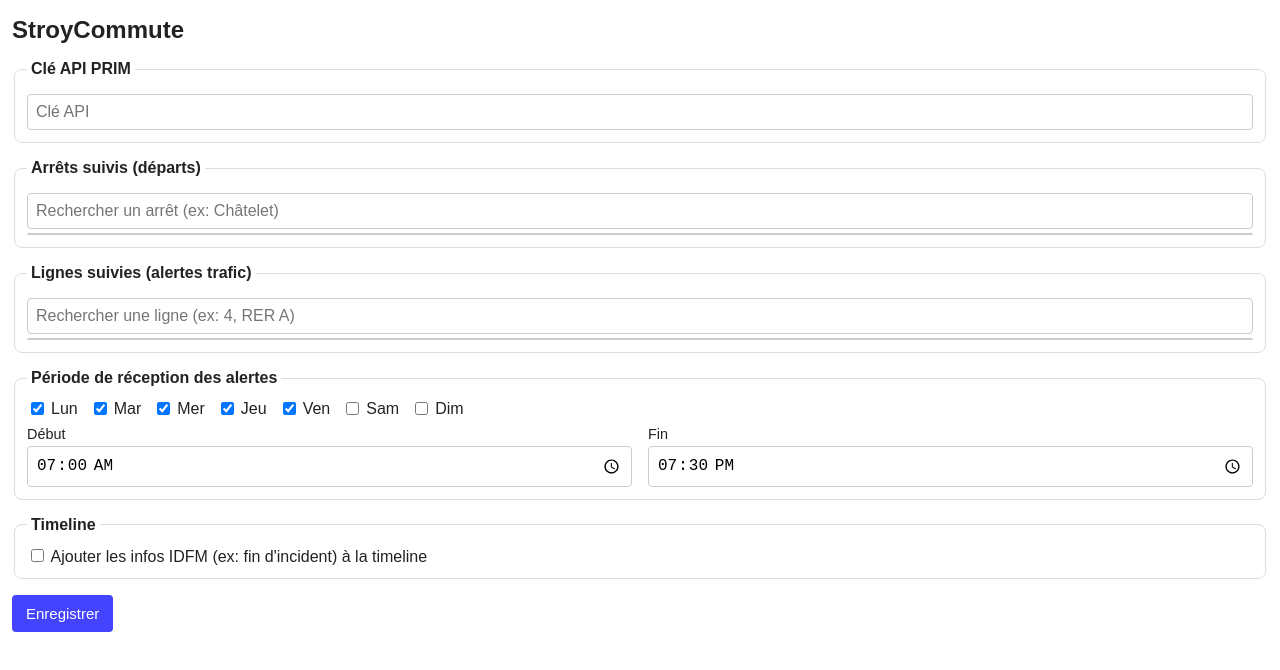
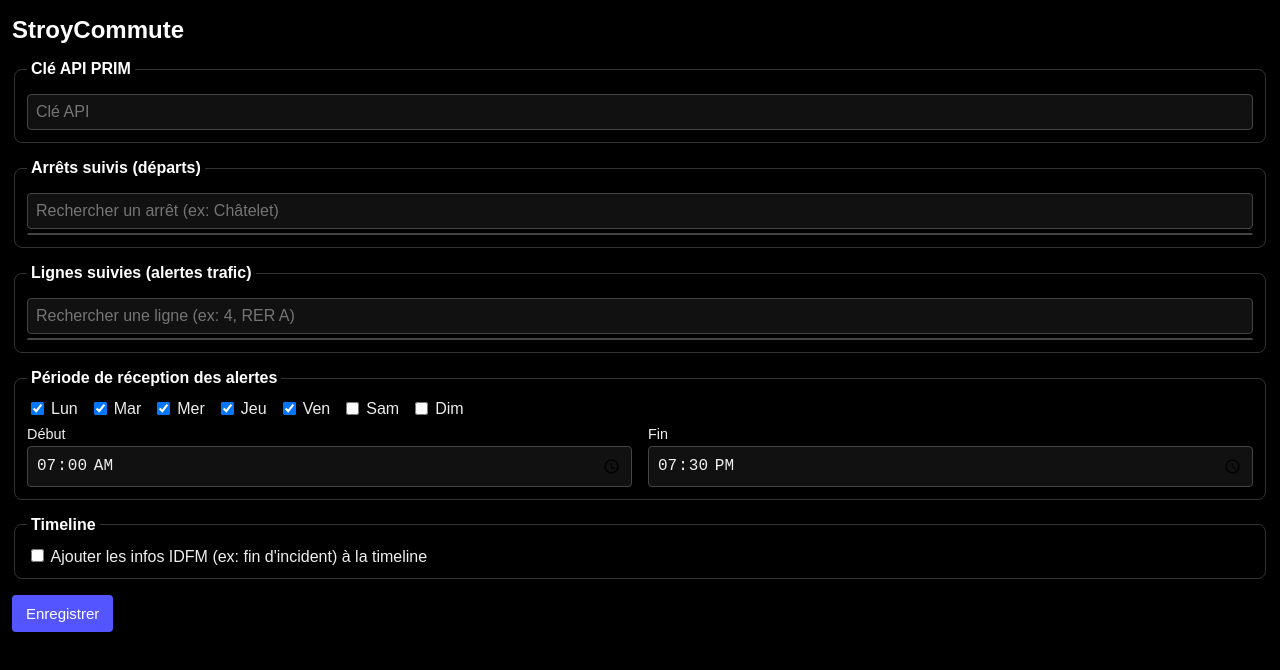
Before and after one commit to DestroyCom/StroyCommute, a website: page config/index.html in a window 1280 px wide. Drawn offline with Linux system fonts and the light colour scheme.

Commit message:
Config page: dark theme (black background, light text/inputs/borders)

```diff
--- a/config/index.html
+++ b/config/index.html
@@ -6,25 +6,26 @@
 <title>StroyCommute Settings</title>
 <style>
   * { box-sizing: border-box; }
-  body { font-family: sans-serif; margin: 0; padding: 12px; font-size: 16px; color: #222; }
-  h2 { margin: 4px 0 16px; }
-  fieldset { border: 1px solid #ddd; border-radius: 8px; margin-bottom: 16px; padding: 12px; }
-  legend { font-weight: bold; padding: 0 4px; }
-  input[type="text"], input[type="time"] { width: 100%; font-size: 16px; padding: 8px; border: 1px solid #ccc; border-radius: 4px; margin-top: 4px; }
-  button { font-size: 15px; padding: 10px 14px; border: none; border-radius: 4px; background: #4444ff; color: white; }
+  html, body { background: #000; }
+  body { font-family: sans-serif; margin: 0; padding: 12px; font-size: 16px; color: #eee; }
+  h2 { margin: 4px 0 16px; color: #fff; }
+  fieldset { border: 1px solid #333; border-radius: 8px; margin-bottom: 16px; padding: 12px; }
+  legend { font-weight: bold; padding: 0 4px; color: #fff; }
+  input[type="text"], input[type="time"] { width: 100%; font-size: 16px; padding: 8px; border: 1px solid #444; border-radius: 4px; margin-top: 4px; background: #111; color: #eee; }
+  button { font-size: 15px; padding: 10px 14px; border: none; border-radius: 4px; background: #5555ff; color: white; }
   button.remove { background: #cc4444; padding: 8px 12px; }
-  .row { display: flex; justify-content: space-between; align-items: center; gap: 8px; margin-bottom: 8px; padding: 10px; background: #f2f2f6; border-radius: 6px; }
+  .row { display: flex; justify-content: space-between; align-items: center; gap: 8px; margin-bottom: 8px; padding: 10px; background: #1c1c22; border-radius: 6px; }
   .rowLabel { flex: 1; font-size: 15px; }
-  .searchResults { border: 1px solid #ccc; border-radius: 4px; max-height: 220px; overflow-y: auto; margin-top: 4px; }
-  .searchResultItem { padding: 10px; border-bottom: 1px solid #eee; }
+  .searchResults { border: 1px solid #444; border-radius: 4px; max-height: 220px; overflow-y: auto; margin-top: 4px; }
+  .searchResultItem { padding: 10px; border-bottom: 1px solid #333; }
   .searchResultItem:last-child { border-bottom: none; }
-  .searchResultItem:active { background: #e8e8f8; }
-  .searchStatus { padding: 8px; font-size: 0.9em; color: #666; }
+  .searchResultItem:active { background: #26263a; }
+  .searchStatus { padding: 8px; font-size: 0.9em; color: #999; }
   .dayRow { display: flex; flex-wrap: wrap; gap: 4px 12px; margin-bottom: 8px; }
   .dayRow label { display: inline-flex; align-items: center; gap: 4px; }
   .timeRow { display: flex; gap: 16px; flex-wrap: wrap; }
   .timeRow label { display: flex; flex-direction: column; font-size: 0.9em; flex: 1; min-width: 120px; }
-  #itemCount { font-size: 0.9em; color: #666; }
+  #itemCount { font-size: 0.9em; color: #999; }
 </style>
 </head>
 <body>
```
Also changed, not shown: src/pkjs/index.js (+13 -12 lines).
